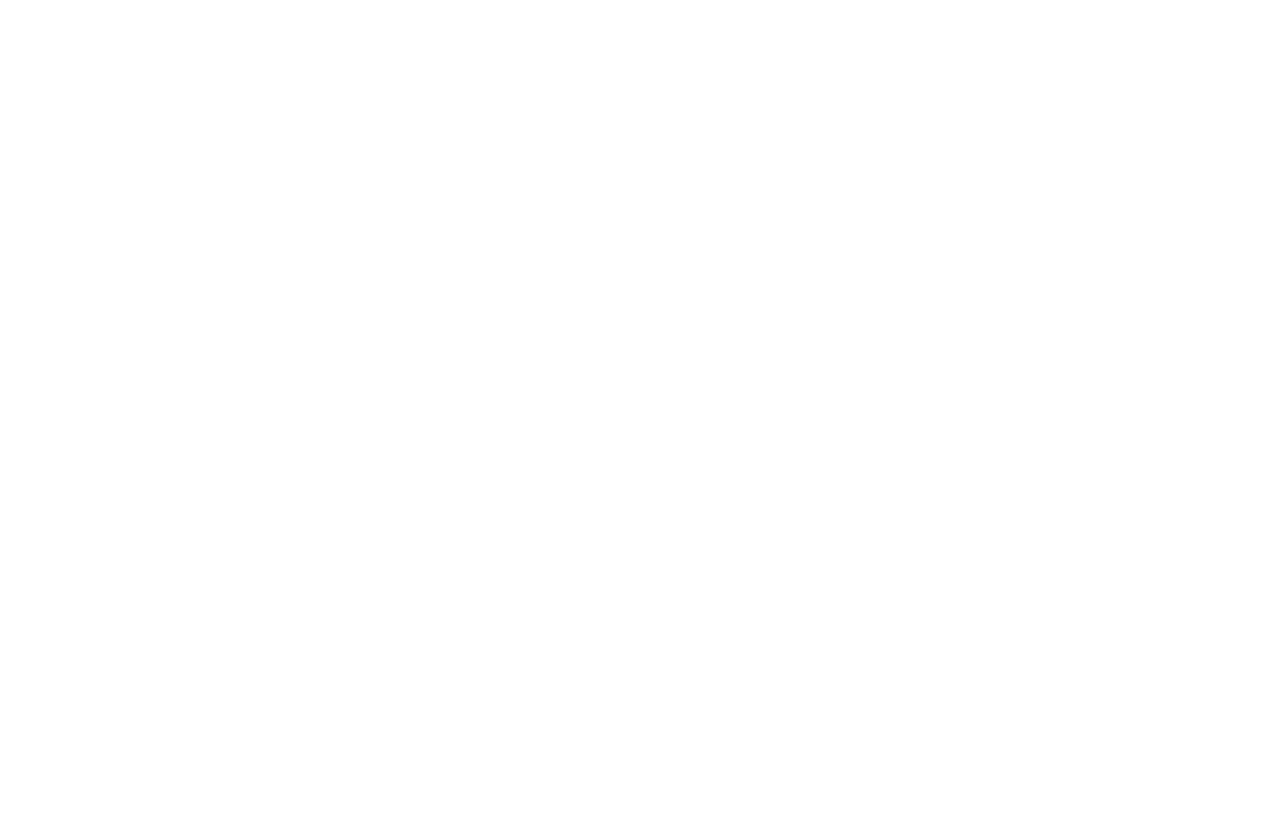
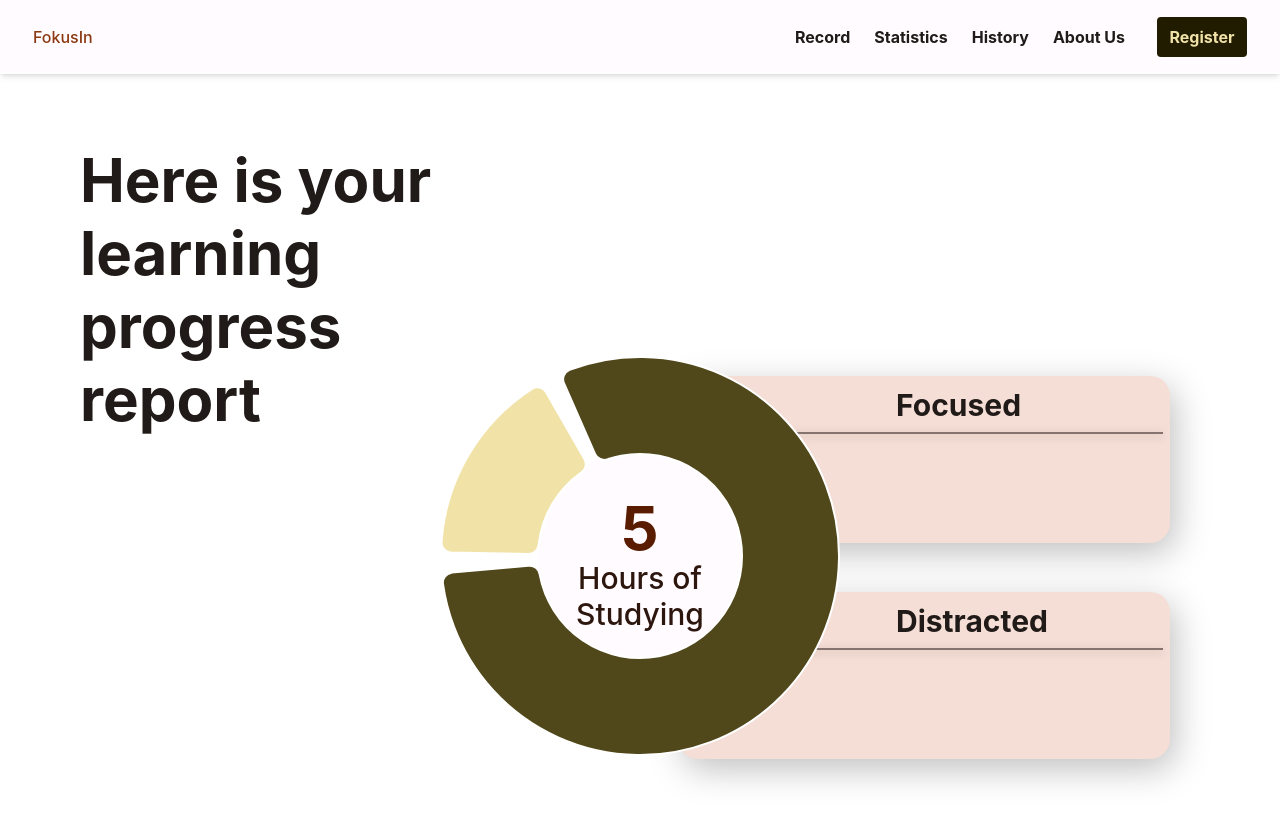
Before and after one commit to FokusIn-C23-C122/fokusin-web, a React (Create React App) app: page /analysis in a window 1280 px wide. Before the commit this address had no page. Shown: the top 822 px of the page. Before the commit the page ends 800 px from the top, so only its background shows below. Built offline with nearby package versions, Linux system fonts and the light colour scheme.

Commit message:
layout analysis

```diff
--- a/package.json
+++ b/package.json
@@ -12,7 +12,8 @@
     "@testing-library/jest-dom": "^5.16.5",
     "@testing-library/react": "^13.4.0",
     "@testing-library/user-event": "^13.5.0",
-    "chart.js": "^4.3.0",
+    "chart.js": "3.9.1",
+    "chartjs-plugin-datalabels": "2.2.0",
     "classnames": "^2.3.2",
     "framer-motion": "^10.12.16",
     "react": "^18.2.0",
--- a/src/Pages/Analysis.js
+++ b/src/Pages/Analysis.js
@@ -0,0 +1,106 @@
+import React, { useRef } from 'react';
+import { Doughnut } from 'react-chartjs-2';
+import { Chart, ArcElement } from 'chart.js';
+import 'chartjs-plugin-datalabels';
+
+import Layout from '../components/Layout';
+import styles from './analysis.module.css';
+
+Chart.register(ArcElement);
+
+const MyChart = () => {
+    const jsonData = [
+        {
+            "date": "27-5-2023",
+            "time": "12:00:00",
+            "description": "Studying for Finals",
+            "session_length": "03:00:00",
+            "focus_length": "00:30:00",
+            "focus_percentage": 17
+        }
+    ];
+
+    const focusPercentages = jsonData.map((item) => parseInt(item.focus_percentage));
+    const distractedPercentages = focusPercentages.map((percentage) => 100 - percentage);
+
+    const chartData = {
+        labels: ['Focus Percentage', 'Distracted Percentage'],
+        datasets: [
+            {
+                data: [focusPercentages[0], distractedPercentages[0]],
+                backgroundColor: ['#f1e3a8', '#50471a'],
+                hoverBackgroundColor: ['#FFF7D6', '#7C6F2D'],
+                borderRadius: 10,
+                spacing: 10,
+                rotation: -90,
+            },
+        ],
+    };
+
+    const chartOptions = {
+        plugins: {
+            tooltip: {
+                callbacks: {
+                    label: (context) => {
+                        const data = context.dataset.data[context.dataIndex];
+                        return `${data}%`;
+                    },
+                },
+            },
+        },
+    };
+
+    const chartRef = useRef(null);
+
+    return (
+        <div>
+            <h2 className={styles.titleOne}>Here is your learning progress report</h2>
+            <div className={styles.firstSquare}></div>
+            <div className={styles.secondSquare}></div>
+            <div className={styles.firstLine}></div>
+            <div className={styles.secondLine}></div>
+            <h2 className={styles.focused}>Focused</h2>
+            <h2 className={styles.distracted}>Distracted</h2>
+            <div className={styles.circle}></div>
+            <div className={styles.chartContainer}>
+                <Doughnut data={chartData} options={chartOptions} ref={chartRef} />
+            </div>
+            <h1 className={styles.hours}>5</h1>
+            <p className={styles.desc}>Hours of Studying</p>
+        </div>
+    );
+};
+
+class ErrorBoundary extends React.Component {
+    constructor(props) {
+        super(props);
+        this.state = { hasError: false };
+    }
+
+    static getDerivedStateFromError(error) {
+        return { hasError: true };
+    }
+
+    componentDidCatch(error, errorInfo) {
+        console.log(error, errorInfo);
+    }
+
+    render() {
+        if (this.state.hasError) {
+            return <h1>Something went wrong.</h1>;
+        }
+
+        return this.props.children;
+    }
+}
+
+const Analysis = () => {
+    return (
+        <ErrorBoundary>
+            <Layout />
+            <MyChart />
+        </ErrorBoundary>
+    );
+};
+
+export default Analysis;
--- /dev/null
+++ b/src/Pages/analysis.module.css
@@ -0,0 +1,140 @@
+@import "../styles/css/tokens.css";
+
+.chartContainer {
+  position: relative;
+  width: 400px;
+  height: 400px;
+  margin: 0 auto;
+  bottom: 80px;
+}
+
+.titleOne {
+  width: 416px;
+  margin-top: 70px;
+  margin-left: 80px;
+  font-style: normal;
+  font-weight: 700;
+  font-size: 60px;
+  line-height: 73px;
+  display: flex;
+  align-items: flex-end;
+  color: var(--md-sys-color-on-surface-light);
+}
+
+.hours {
+  position: absolute;
+  top: 66%;
+  left: 50%;
+  transform: translate(-50%, -50%);
+  margin: 0;
+  font-style: normal;
+  font-weight: 700;
+  font-size: 60px;
+  line-height: 73px;
+  color: var(--md-ref-palette-primary20);
+}
+
+.desc {
+  position: absolute;
+  top: 70%;
+  left: 50%;
+  transform: translateX(-50%);
+  margin: 0;
+  width: 131px;
+  height: 57px;
+  font-style: normal;
+  font-weight: 500;
+  font-size: 30px;
+  line-height: 36px;
+  text-align: center;
+  color: var(--md-sys-color-on-secondary-container-light);
+}
+
+.firstSquare {
+  position: absolute;
+  top: 74%;
+  left: 53%;
+  width: 492px;
+  height: 167px;
+  background: var(--md-sys-color-surface-variant-light);
+  box-shadow: 5px 10px 35px rgba(0, 0, 0, 0.25);
+  border-radius: 20px;
+  z-index: -2;
+}
+
+.secondSquare {
+  position: absolute;
+  top: 47%;
+  left: 53%;
+  width: 492px;
+  height: 167px;
+  background: var(--md-sys-color-surface-variant-light);
+  box-shadow: 5px 10px 35px rgba(0, 0, 0, 0.25);
+  border-radius: 20px;
+  z-index: -2;
+}
+
+.circle {
+  position: absolute;
+  top: 55%;
+  left: 42%;
+  width: 250px;
+  height: 250px;
+  background: var(--md-sys-color-background-light);
+  border-radius: 50%;
+  z-index: -1;
+}
+
+.firstLine {
+  position: absolute;
+  width: 430px;
+  top: 54%;
+  left: 57.3%;
+  border: 1px solid var(--md-sys-color-outline-light);
+  box-shadow: 0px 2px 10px rgba(0, 0, 0, 0.25);
+  z-index: -1;
+}
+
+.secondLine {
+  position: absolute;
+  width: 430px;
+  top: 81%;
+  left: 57.3%;
+  border: 1px solid var(--md-sys-color-outline-light);
+  box-shadow: 0px 2px 10px rgba(0, 0, 0, 0.25);
+  z-index: -1;
+}
+
+.focused {
+  position: absolute;
+  width: 362px;
+  height: 58px;
+  top: 47%;
+  left: 70%;
+  font-style: normal;
+  font-weight: 700;
+  font-size: 30px;
+  line-height: 36px;
+  display: flex;
+  align-items: center;
+  text-align: center;
+  color: var(--md-sys-color-on-surface-light);
+  z-index: -1;
+}
+
+.distracted {
+  position: absolute;
+  width: 362px;
+  height: 58px;
+  top: 74%;
+  left: 70%;
+  font-style: normal;
+  font-weight: 700;
+  font-size: 30px;
+  line-height: 36px;
+  display: flex;
+  align-items: center;
+  text-align: center;
+  color: var(--md-sys-color-on-surface-light);
+  z-index: -1;
+}
--- a/src/components/Navbars/Header.js
+++ b/src/components/Navbars/Header.js
@@ -1,14 +1,97 @@
 import React from "react";
 import {
     Navbar,
-    MobileNav,
     Typography,
+    Button,
+    Menu,
+    MenuHandler,
+    MenuList,
+    MenuItem,
+    Avatar,
     IconButton,
 } from "@material-tailwind/react";
+import {
+    UserCircleIcon,
+    ChevronDownIcon,
+    Cog6ToothIcon,
+    PowerIcon,
+} from "@heroicons/react/24/outline";
 import { Link } from 'react-router-dom';
 import styles from './header.module.css'
 
-export default function Header() {
+const profileMenuItems = [
+    {
+        label: "My Profile",
+        icon: UserCircleIcon,
+    },
+    {
+        label: "Edit Profile",
+        icon: Cog6ToothIcon,
+    },
+    {
+        label: "Log Out",
+        icon: PowerIcon,
+    },
+];
+
+function ProfileMenu() {
+    const [isMenuOpen, setIsMenuOpen] = React.useState(false);
+    const closeMenu = () => setIsMenuOpen(false);
+
+    return (
+        <Menu open={isMenuOpen} handler={setIsMenuOpen} placement="bottom-end">
+            <MenuHandler>
+                <Button
+                    variant="text"
+                    color="blue-gray"
+                    className="flex items-center gap-1 rounded-full py-0.5 pr-2 pl-0.5 lg:ml-auto"
+                >
+                    <Avatar
+                        variant="circular"
+                        size="sm"
+                        alt="candice wu"
+                        className="border border-brown-500 p-0.5"
+                        src="https://images.unsplash.com/photo-1633332755192-727a05c4013d?ixlib=rb-1.2.1&ixid=MnwxMjA3fDB8MHxwaG90by1wYWdlfHx8fGVufDB8fHx8&auto=format&fit=crop&w=1480&q=80"
+                    />
+                    <ChevronDownIcon
+                        strokeWidth={2.5}
+                        className={`h-3 w-3 transition-transform ${isMenuOpen ? "rotate-180" : ""
+                            }`}
+                    />
+                </Button>
+            </MenuHandler>
+            <MenuList className="p-1">
+                {profileMenuItems.map(({ label, icon }, key) => {
+                    const isLastItem = key === profileMenuItems.length - 1;
+                    return (
+                        <MenuItem
+                            key={label}
+                            onClick={closeMenu}
+                            className={`flex items-center gap-2 rounded ${isLastItem
+                                ? "hover:bg-red-500/10 focus:bg-red-500/10 active:bg-red-500/10"
+                                : ""
+                                }`}
+                        >
+                            {React.createElement(icon, {
+                                className: `h-4 w-4 ${isLastItem ? "text-red-500" : ""}`,
+                                strokeWidth: 2,
+                            })}
+                            <Typography
+                                as="span"
+                                variant="small"
+                                color={isLastItem ? "red" : "inherit"}
+                            >
+                                {label}
+                            </Typography>
+                        </MenuItem>
+                    );
+                })}
+            </MenuList>
+        </Menu>
+    );
+}
+
+export default function Header({ isAuthenticated }) {
     const [openNav, setOpenNav] = React.useState(false);
 
     React.useEffect(() => {
@@ -30,7 +113,7 @@
             <Typography
                 as="li"
             >
-                <a href="#" className={styles.menu}>
+                <a href="/analysis" className={styles.menu}>
                     Statistics
                 </a>
             </Typography>
@@ -65,9 +148,12 @@
                     </Typography>
                     <div className="flex items-center gap-4">
                         <div className="mr-4 hidden lg:block">{navList}</div>
-                        <Link to="#" className={styles.button}>
-                            <span>Register</span>
-                        </Link>
+                        {!isAuthenticated && (
+                            <Link to="#" className={styles.button}>
+                                <span>Register</span>
+                            </Link>
+                        )}
+                        {isAuthenticated && <ProfileMenu />}
                         <IconButton
                             variant="text"
                             className="ml-auto h-6 w-6 hover:bg-transparent focus:bg-transparent active:bg-transparent lg:hidden"
@@ -83,11 +169,7 @@
                                     stroke="currentColor"
                                     strokeWidth={2}
                                 >
-                                    <path
-                                        strokeLinecap="round"
-                                        strokeLinejoin="round"
-                                        d="M6 18L18 6M6 6l12 12"
-                                    />
+                                    <path strokeLinecap="round" strokeLinejoin="round" d="M6 18L18 6M6 6l12 12" />
                                 </svg>
                             ) : (
                                 <svg
@@ -97,19 +179,12 @@
                                     stroke="currentColor"
                                     strokeWidth={2}
                                 >
-                                    <path
-                                        strokeLinecap="round"
-                                        strokeLinejoin="round"
-                                        d="M4 6h16M4 12h16M4 18h16"
-                                    />
+                                    <path strokeLinecap="round" strokeLinejoin="round" d="M4 6h16M4 12h16M4 18h16" />
                                 </svg>
                             )}
                         </IconButton>
                     </div>
                 </div>
-                <MobileNav open={openNav}>
-                    {navList}
-                </MobileNav>
             </Navbar>
         </>
     );
--- a/src/components/Navbars/header.module.css
+++ b/src/components/Navbars/header.module.css
@@ -27,6 +27,15 @@
   display: flex;
   align-items: flex-end;
   color: var(--md-sys-color-on-surface-light);
+  transition: color 0.35s ease-in-out;
+}
+
+.menu:hover {
+  color: var(--md-sys-color-surface-tint-light);
+}
+
+.menu:focus {
+  color: var(--md-sys-color-surface-tint-light);
 }
 
 .navbar {
--- a/src/index.js
+++ b/src/index.js
@@ -6,6 +6,7 @@
 import Home from './Pages/Home';
 import AboutUs from './Pages/AboutUs';
 import UserManual from './Pages/UserManual';
+import Analysis from './Pages/Analysis';
 
 export default function App() {
   return (
@@ -15,6 +16,7 @@
           <Route path='/' element={<Home />}></Route>
           <Route path="/#aboutus" element={<AboutUs />} />
           <Route path="/#usermanual" element={<UserManual />} />
+          <Route path="/analysis" element={<Analysis />} />
         </>
       </Routes>
     </>
```
Also changed, not shown: 1 other file (tests, documents, lock files or other folders).
